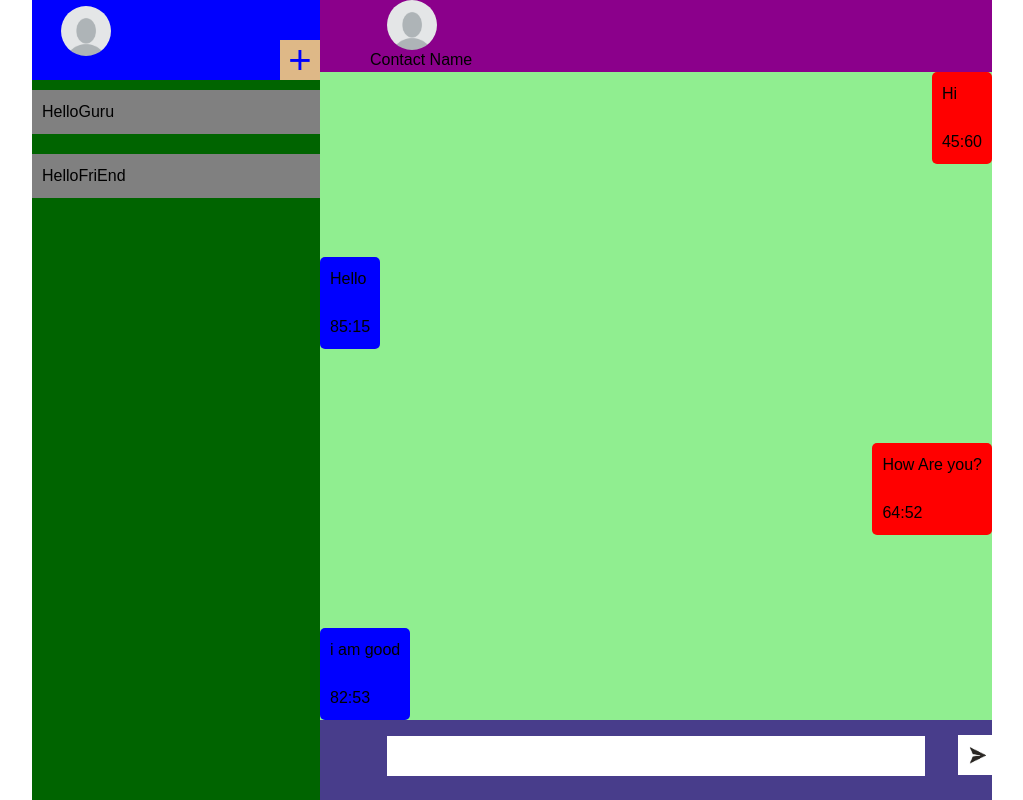
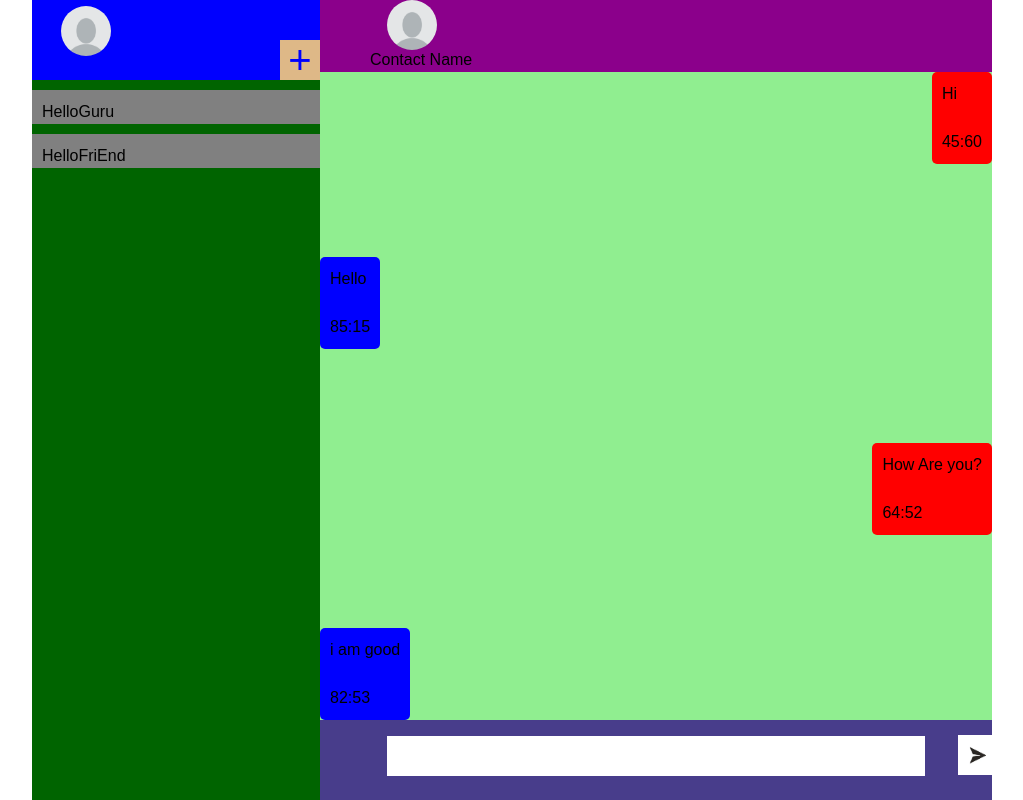
Before and after one commit to rajeshCreate72/messaging-website, a React (Create React App) app in the folder frontEnd-react/: page / in a window 1280 px wide. Shown: the whole page, without its empty margins (224-1247 px from the left). Built offline with nearby package versions, Linux system fonts and the light colour scheme.

Commit message:
Contacts Padding changed

```diff
--- a/frontEnd-react/src/Components/ChatResponseComponent/MessageTextBox.js
+++ b/frontEnd-react/src/Components/ChatResponseComponent/MessageTextBox.js
@@ -2,6 +2,7 @@ import React from 'react'
 import sendLogo from "../contents/sendLogo.png"
 
 function MessageTextBox() {
+  // const [textBoxValue, useTextBoxValue] = useState("")
   return (
     <div className='text-box-container'>
       <form className='message-box-form'>
--- a/frontEnd-react/src/Components/ChatsComponent/ChatsStyle.css
+++ b/frontEnd-react/src/Components/ChatsComponent/ChatsStyle.css
@@ -59,11 +59,9 @@
     text-align: start;
     padding-left: 10px;
     padding-top: 10px;
-    padding-bottom: 10px;
     background-color: grey;
 }
 
 .contacts-list {
     padding-top: 10px;
-    padding-bottom: 10px;
 }
```
